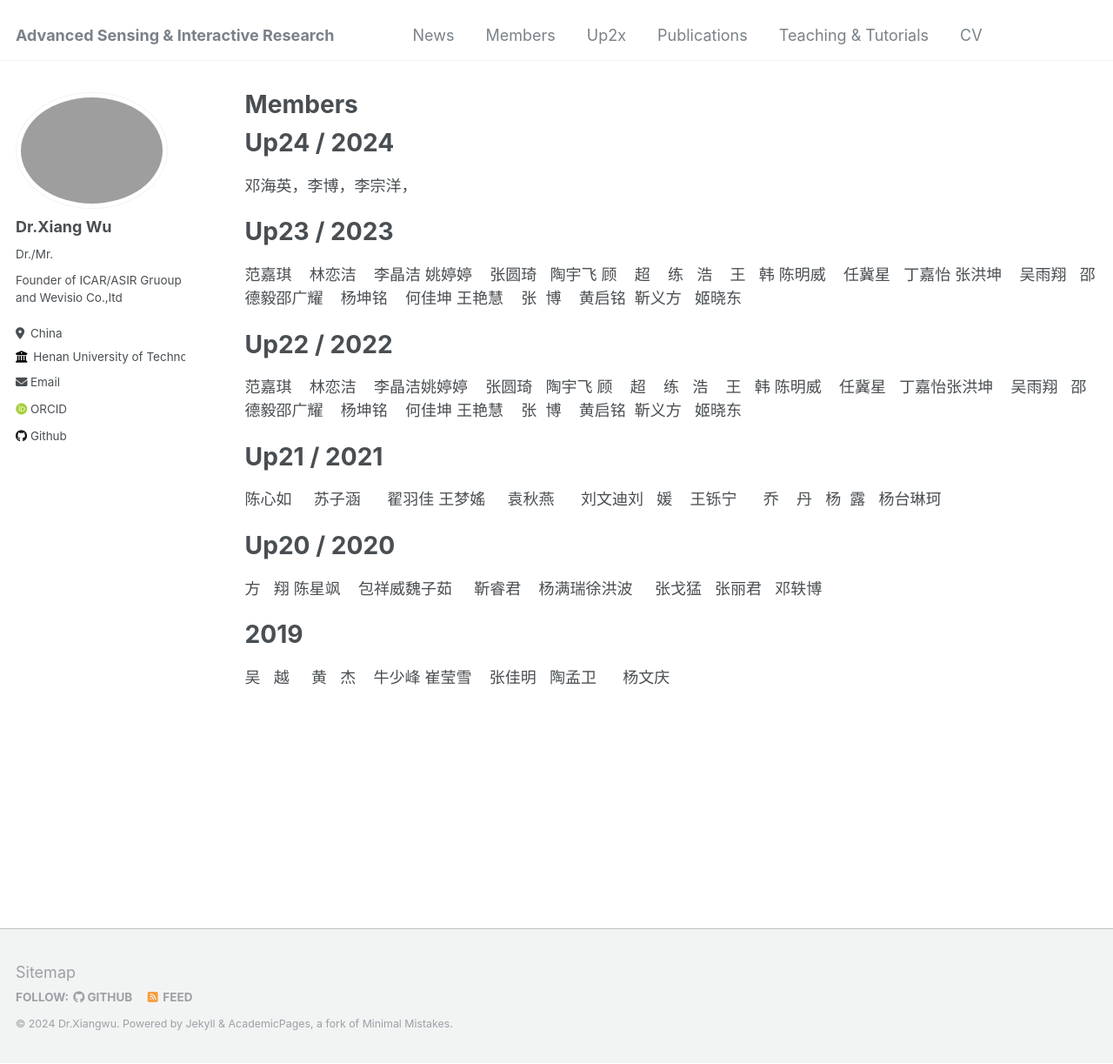
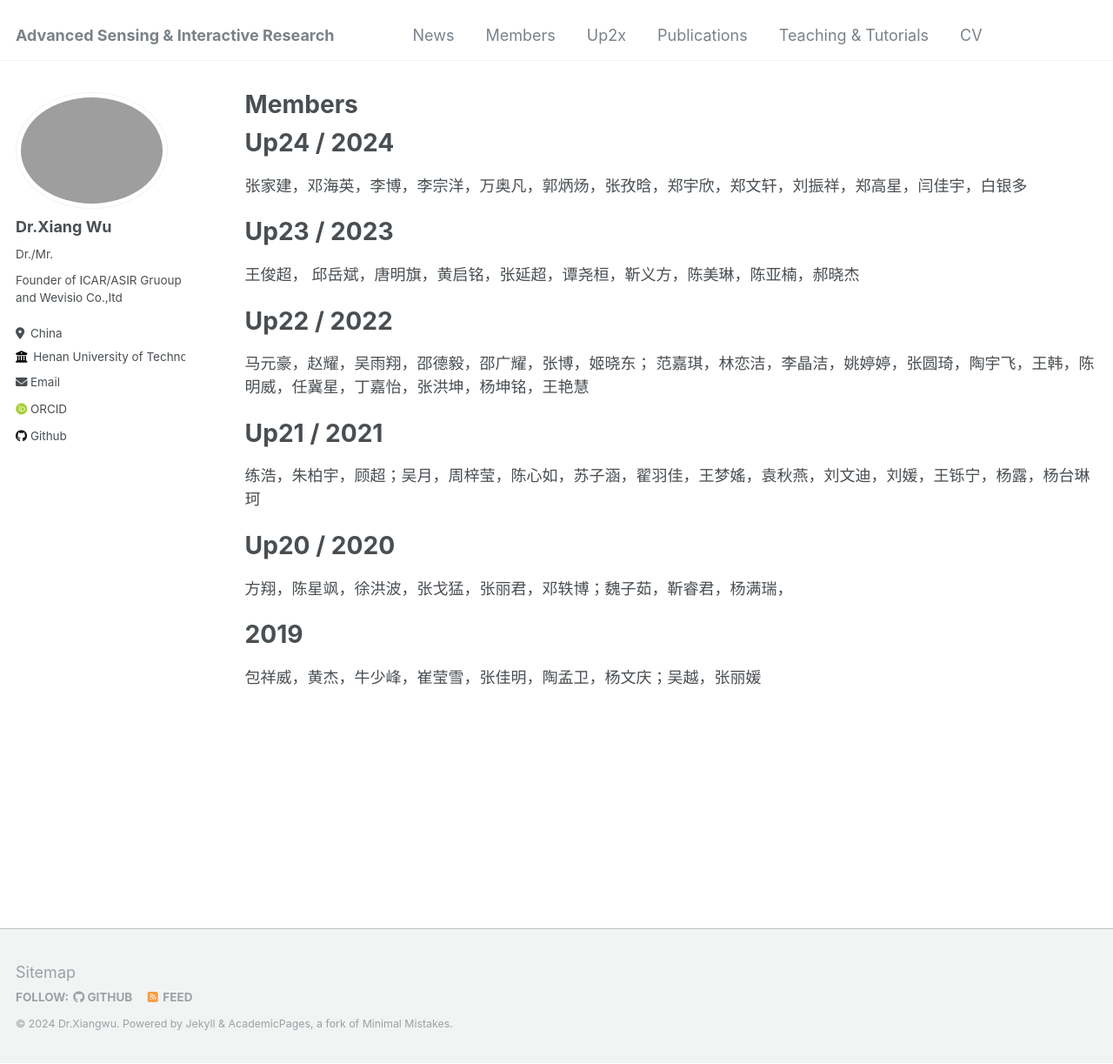
Before and after one commit to xiangwu/xiangwu.github.io, a Jekyll site: the page built from _pages/members.md, in a window 1280 px wide and 1223 px high. Shown: the whole window at 87% size. Built offline with Jekyll 4.4.1, drawn with Linux system fonts in a browser that asks for light colours; some web fonts are replaced.

Commit message:
update members

```diff
--- a/_pages/members.md
+++ b/_pages/members.md
@@ -9,29 +9,25 @@ author_profile: true
 
 Up24 / 2024
 ======
-邓海英，李博，李宗洋，
+张家建，邓海英，李博，李宗洋，万奥凡，郭炳炀，张孜晗，郑宇欣，郑文轩，刘振祥，郑高星，闫佳宇，白银多
 
 Up23 / 2023
 ======
-范嘉琪    林恋洁    李晶洁 姚婷婷    张圆琦   陶宇飞 顾    超    练   浩    王   韩 陈明威    任冀星   丁嘉怡 张洪坤    吴雨‍翔   邵德毅邵广耀    杨坤铭    何佳坤
-王艳慧    张  博    黄启铭
- 靳义方   姬晓东
+王俊超， 邱岳斌，唐明旗，黄启铭，张延超，谭尧桓，靳义方，陈美琳，陈亚楠，郝晓杰
 
 Up22 / 2022
 ======
-范嘉琪    林恋洁    李晶洁姚婷婷    张圆琦   陶宇飞 顾    超    练   浩    王   韩 陈明威    任冀星   丁嘉怡张洪坤    吴雨‍翔   邵德毅邵广耀    杨坤铭    何佳坤
-王艳慧    张  博    黄启铭
- 靳义方   姬晓东
+马元豪，赵耀，吴雨‍翔，邵德毅，邵广耀，张博，姬晓东；
+范嘉琪，林恋洁，李晶洁，姚婷婷，张圆琦，陶宇飞，王韩，陈明威，任冀星，丁嘉怡，张洪坤，杨坤铭，王艳慧
 
 Up21 / 2021
 ======
-陈心如     苏子涵      翟羽佳 王梦媱     袁秋燕      刘文迪刘   媛    王铄宁      乔    丹   杨  露   杨台琳珂
+练浩，朱柏宇，顾超；吴月，周梓莹，陈心如，苏子涵，翟羽佳，王梦媱，袁秋燕，刘文迪，刘媛，王铄宁，杨露，杨台琳珂
 
 Up20 / 2020
 ======
-方   翔 陈星飒    包祥威魏子茹     靳睿君    杨满瑞徐洪波     张戈猛   张丽君   邓轶博
+方翔，陈星飒，徐洪波，张戈猛，张丽君，邓轶博；魏子茹，靳睿君，杨满瑞，
 
 2019
 ======
-
-吴   越     黄   杰    牛少峰 崔莹雪    张佳明   陶孟卫      杨文庆
+包祥威，黄杰，牛少峰，崔莹雪，张佳明，陶孟卫，杨文庆；吴越，张丽媛
```
